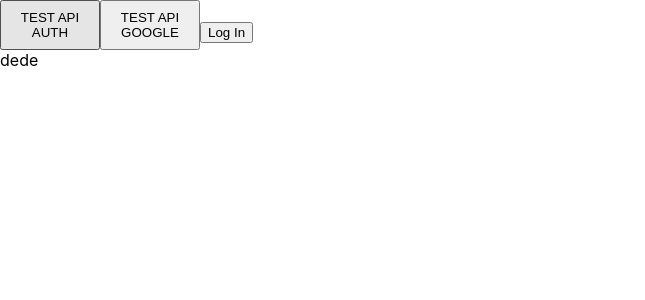
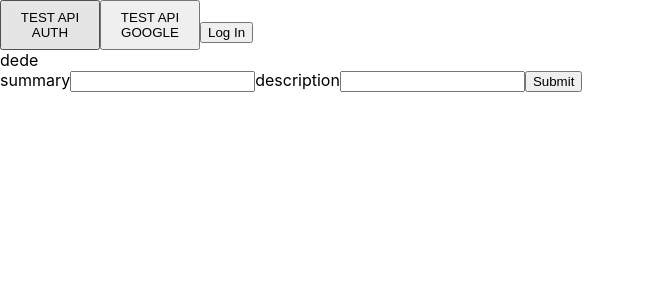
Before and after one commit to romainbcode/PFE-Forma, a React (Create React App) app in the folder frontend/: page / in a window 1280 px wide. Shown: the top 300 px of the page, without its empty margins (0-645 px from the left). Built offline with nearby package versions, Linux system fonts and the light colour scheme; no server answers.

Commit message:
can use api google

```diff
--- a/frontend/src/auth0-provider-with-navigate.js
+++ b/frontend/src/auth0-provider-with-navigate.js
@@ -27,6 +27,7 @@ const Auth0ProviderWithNavigate = ({ children }) => {
         redirect_uri: redirectUri,
         screen_hint: "signup",
         audience: audience,
+        prompt: 'consent'
       }}
       onRedirectCallback={onRedirectCallback}
     >
--- a/frontend/src/pages/homepage.js
+++ b/frontend/src/pages/homepage.js
@@ -1,13 +1,74 @@
-import React from "react";
+import React, {useState} from "react";
 import { Navbar } from "../components/navbar";
+import axios from 'axios'
 
 export const Homepage = () => {
+  const [summary, setSummary] = useState("");
+  const [description, setDescription] = useState("")
+
+  const  handleSubmit = async (event) => {
+    try {
+
+      event.preventDefault();
+      console.log(summary, description)
+
+      const options = {
+          method: 'post',
+          url: 'http://localhost:3000/insertGoogleAgenda',
+          headers: {
+              'Content-Type': 'application/json',
+          },
+          data:{
+            summary:summary,
+            description:description
+          }
+
+        };
+        axios(options)
+      .then(response => {
+
+          console.log(response.data);
+      })
+      .catch(error => {
+          console.log(error);
+      });
+
+    } catch (e) {
+      console.log(e.message);
+    }
+
+
+  }
+
+  const handleChangeSummary = (event) => {
+    setSummary(event.target.value);
+  };
+  const handleChangeDescription = (event) => {
+    setDescription(event.target.value);
+  };
+
   return (
-    <div className="page-layout">
-      <div className="page-layout__content" />
-      <Navbar/>
-      dede
-    </div>
+    <>
+      <div className="page-layout">
+        <div className="page-layout__content" />
+        <Navbar/>
+        dede
+
+      </div>
+      <div>
+        <form onSubmit={handleSubmit}>
+          <label>
+            summary
+            <input type="text" value={summary} onChange={handleChangeSummary} />
+          </label>
+          <label>
+            description
+            <input type="text" value={description} onChange={handleChangeDescription} />
+          </label>
+          <input type="submit" value="Submit" />
+        </form>
+      </div>
+    </>
   );
 };
 
```
Also changed, not shown: 1 other file (tests, documents, lock files or other folders).
